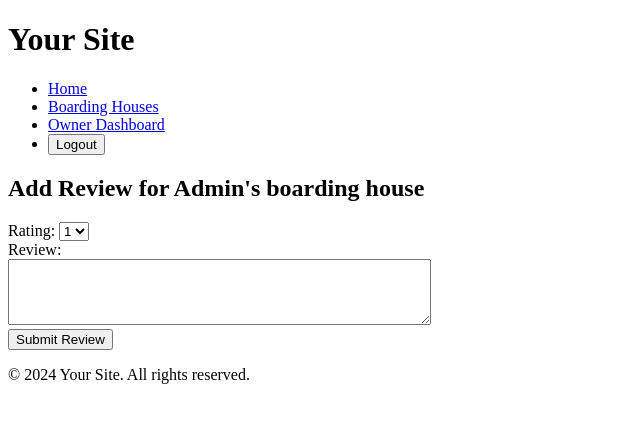
After one commit to ariel-pi/Kennel, a Django app: page /Website/boardinghouses/1/review/ in a window 1280 px wide. The commit adds this page. Shown: the top 423 px of the page, without its empty margins (0-640 px from the left). Run offline with Django 5.2, Linux system fonts and the light colour scheme; a user stored in the database is signed in; data comes from the database, SQL or seed files in the repository; both versions use the stored data as it was after the commit.

```diff
--- /dev/null
+++ b/KennelWebsite/Website/templates/add_review.html
@@ -0,0 +1,27 @@
+{% extends 'base.html' %}
+
+{% block title %}Add Review - {{ boardinghouse.name }}{% endblock %}
+
+{% block content %}
+<section>
+    <h2>Add Review for {{ boardinghouse.name }}</h2>
+    <form method="post">
+        {% csrf_token %}
+        <div>
+            <label for="rating">Rating:</label>
+            <select name="rating" id="rating">
+                <option value="1">1</option>
+                <option value="2">2</option>
+                <option value="3">3</option>
+                <option value="4">4</option>
+                <option value="5">5</option>
+            </select>
+        </div>
+        <div>
+            <label for="review">Review:</label><br>
+            <textarea name="review" id="review" rows="4" cols="50"></textarea>
+        </div>
+        <button type="submit">Submit Review</button>
+    </form>
+</section>
+{% endblock %}
--- a/KennelWebsite/Website/templates/boardinghouse_list.html
+++ b/KennelWebsite/Website/templates/boardinghouse_list.html
@@ -17,6 +17,7 @@
                     <p>{{ boardinghouse.description }}</p>
                     <p>Location: {{ boardinghouse.location }}</p>
                     <p>Available Spaces: {{ boardinghouse.available_spaces }}</p>
+                    <p>Rate: {{boardinghouses_and_rates.get(boardinghouse)[0] }}</p>
                     <a href="{% url 'boardinghouse_detail' boardinghouse.id %}">View Details</a>
                 </li>
             {% endfor %}
--- a/KennelWebsite/Website/templates/booking_history.html
+++ b/KennelWebsite/Website/templates/booking_history.html
@@ -20,10 +20,7 @@
                         <p> My Notes: {{ booking.client_notes }}</p>
                         <p>Owner Notes: {{ booking.owner_notes }}</p>
                         {% if booking.status == 'approved'%}
-                            <form method="post" action="{% url 'add_review' booking.boarding_house.id %}">
-                                {% csrf_token %}
-                                <button type="submit">Leave a Review</button>
-                            </form>
+                            <a href="{% url 'add_review' booking.boarding_house.id %}">leave a review<a>
 
                         {% endif %}
                     </li>
--- a/KennelWebsite/Website/views.py
+++ b/KennelWebsite/Website/views.py
@@ -170,7 +170,18 @@ class UpdateBookingStatusView(PermissionRequiredMixin, View):
 class BoardinghouseListView(View):
     def get(self, request, *args, **kwargs):
         boardinghouses = BoardingHouse.objects.all()
-        return render(request, 'boardinghouse_list.html', {'boardinghouses': boardinghouses})
+        boardinghouses_and_avarege_reates = {}
+
+        for boardinghouse in boardinghouses:
+            reviews = Review.objects.filter(boarding_house=boardinghouse)
+            amount_of_reviews = len(reviews)
+            if reviews:
+                average_rating = sum([review.rating for review in reviews]) / len(reviews)
+            else:
+                average_rating = 0
+            boardinghouses_and_avarege_reates[boardinghouse] = (average_rating, amount_of_reviews)
+
+        return render(request, 'boardinghouse_list.html', {'boardinghouses_and_rates': boardinghouses_and_avarege_reates})
 
 class BoardinghouseDetailView(View):
     def get(self, request, boardinghouse_id, *args, **kwargs):
@@ -219,7 +230,9 @@ class DeleteBoardinghouseView(PermissionRequiredMixin, View):
 
 class AddReviewView(PermissionRequiredMixin, View):
     permission_required = ('Website.add_review')
-
+    def get(self, request, boardinghouse_id, *args, **kwargs):
+        boardinghouse = get_object_or_404(BoardingHouse, id=boardinghouse_id)
+        return render(request, 'add_review.html', {'boardinghouse': boardinghouse})
     def post(self, request, boardinghouse_id, *args, **kwargs):
         boardinghouse = get_object_or_404(BoardingHouse, id=boardinghouse_id)
         rating = request.POST.get('rating')
```
Also changed, not shown: KennelWebsite/db.sqlite3.
